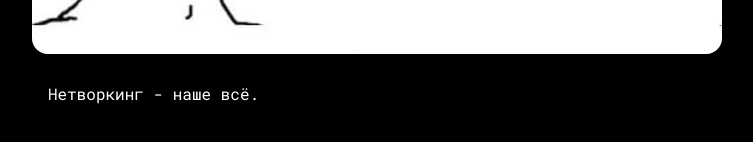
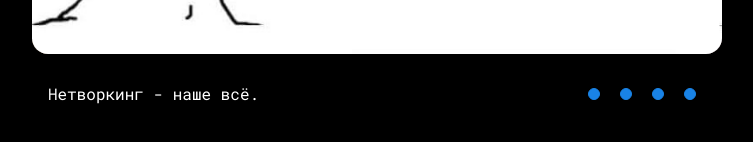
Before and after one commit to mustkov/cssMemSlider, a plain HTML site: page index.html in a window 1280 px wide. Shown: the part 562-704 px from the top of the page, without its empty margins (263-1016 px from the left). Drawn offline with Linux system fonts and the light colour scheme.

Commit message:
feat: add nav(Mon, May 16, 2022 02:23:20 PM)

```diff
--- a/index.html
+++ b/index.html
@@ -50,6 +50,21 @@
           height="600"
         />
         <p class="header header_04">Нетворкинг - наше всё.</p>
+
+        <div class="navigation">
+          <label for="radio01" class="button" id="button01">
+            <span class="circle"></span>
+          </label>
+          <label for="radio02" class="button" id="button02">
+            <span class="circle"></span>
+          </label>
+          <label for="radio03" class="button" id="button03">
+            <span class="circle"></span>
+          </label>
+          <label for="radio04" class="button" id="button04">
+            <span class="circle"></span>
+          </label>
+        </div>
       </div>
     </div>
   </body>
```
